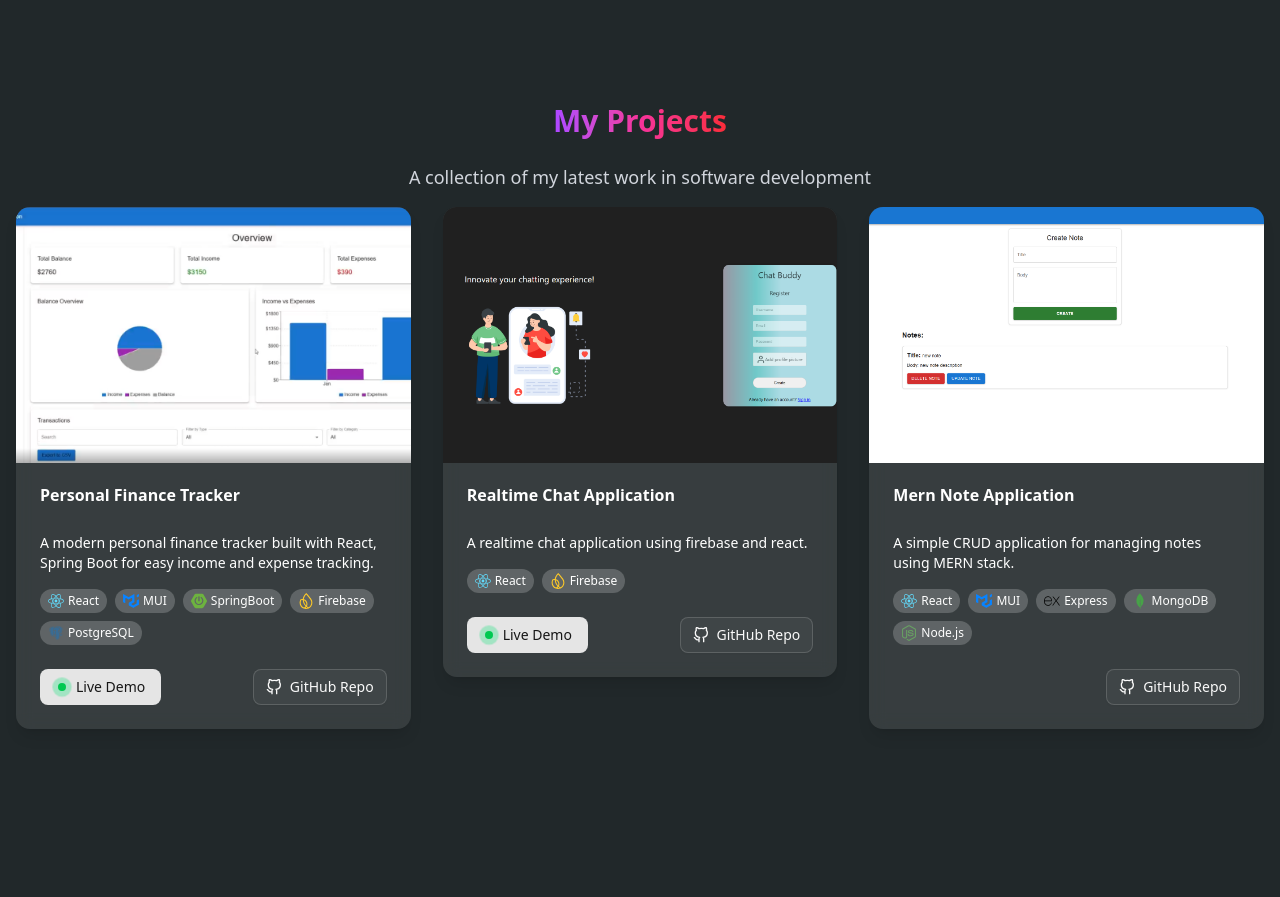
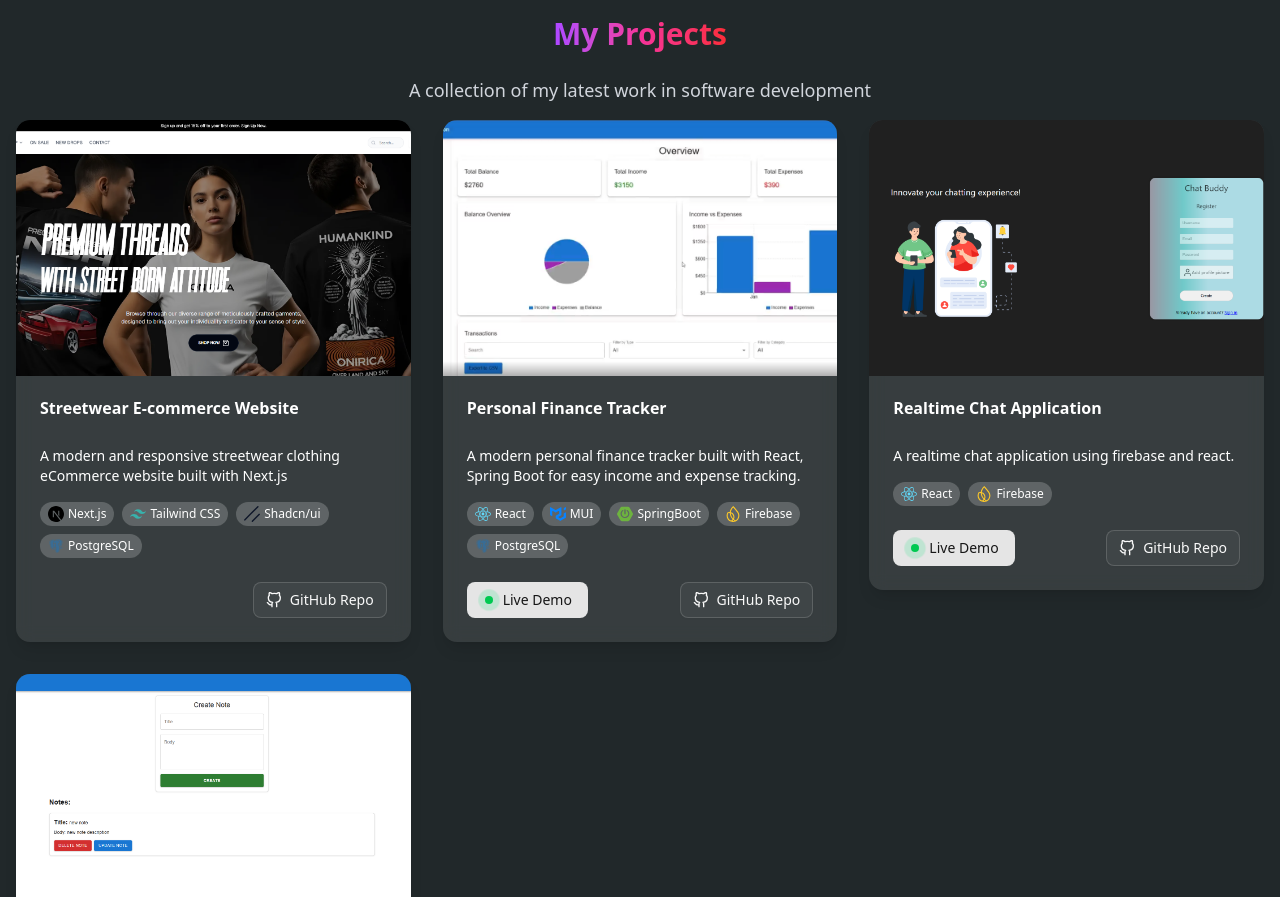
Before and after one commit to MadurangaLakshan/Portfolio, a Next.js app: page / in a window 1280 px wide. Shown: the part 1680-2577 px from the top of the page. Built offline with nearby package versions, Linux system fonts and the light colour scheme; no server answers.

Commit message:
Added a new project

```diff
--- a/src/app/globals.css
+++ b/src/app/globals.css
@@ -81,6 +81,8 @@ html {
   --radius-md: calc(var(--radius) - 2px);
   --radius-lg: var(--radius);
   --radius-xl: calc(var(--radius) + 4px);
+  --font-geist-sans: var(--font-geist-sans);
+  --font-geist-mono: var(--font-geist-mono);
 }
 
 Hide the dat.gui panel .dg.main {
--- a/src/components/sections/about.tsx
+++ b/src/components/sections/about.tsx
@@ -6,8 +6,6 @@ import { motion } from "framer-motion";
 const about = () => {
   return (
     <section id="about" className="relative">
-      {/* <div className="absolute inset-0 bg-gradient-to-r from-purple-600/50 to-blue-500/50"></div> */}
-
       <main className=" relative flex min-h-screen flex-col md:flex-row items-center justify-center overflow-hidden text-white pt-12 sm:pt-0 gap-24 lg:gap-20 2xl:gap-48">
         <motion.section
           id="home"
--- a/src/components/sections/hero.tsx
+++ b/src/components/sections/hero.tsx
@@ -37,7 +37,7 @@ const Hero = () => {
               animate={{ opacity: 1, x: 0 }}
               transition={{ duration: 0.8, ease: "easeOut" }}
             >
-              <h1 className="text-4xl font-bold leading-tight sm:text-5xl lg:text-6xl">
+              <h1 className="text-4xl font-bold leading-tight sm:text-5xl lg:text-6xl ">
                 Hey, I’m{" "}
                 <span className="bg-gradient-to-r from-purple-500 via-pink-500 to-red-500 bg-clip-text text-transparent">
                   Maduranga
@@ -56,7 +56,7 @@ const Hero = () => {
             animate={{ opacity: 1, y: 0 }}
             transition={{ duration: 0.8, ease: "easeOut" }}
           >
-            <p className="mt-8 max-w-xl text-lg lg:text-2xl text-gray-300 text-center">
+            <p className="mt-8 max-w-xl text-lg lg:text-2xl text-gray-300 text-center ">
               Passionate about building intuitive software that blends
               creativity and functionality to deliver seamless user experiences.
             </p>
--- a/src/components/sections/projects.tsx
+++ b/src/components/sections/projects.tsx
@@ -23,6 +23,7 @@ import {
   SiFirebase,
   SiSpringboot,
   SiMui,
+  SiShadcnui,
 } from "react-icons/si";
 import { IconType } from "react-icons";
 import { motion } from "framer-motion";
@@ -42,6 +43,7 @@ const techIcons: { [key: string]: IconType } = {
   SpringBoot: SiSpringboot,
   MUI: SiMui,
   PostgreSQL: BiLogoPostgresql,
+  "Shadcn/ui": SiShadcnui,
 };
 
 const techColors: { [key: string]: string } = {
@@ -58,6 +60,7 @@ const techColors: { [key: string]: string } = {
   SpringBoot: "#6DB33F",
   MUI: "#0883ff",
   PostgreSQL: "#396c94",
+  "Shadcn/ui": "#0f172a", // Assuming Shadcn has a dark theme
 };
 
 type Project = {
@@ -71,6 +74,15 @@ type Project = {
 
 const Projects: React.FC = () => {
   const projects: Project[] = [
+    {
+      title: "Streetwear E-commerce Website",
+      description:
+        "A modern and responsive streetwear clothing eCommerce website built with Next.js",
+
+      repo: "https://github.com/MadurangaLakshan/NextJs-Streetwear-Ecommerce-Website",
+      image: "/proj4.png",
+      technologies: ["Next.js", "Tailwind CSS", "Shadcn/ui", "PostgreSQL"],
+    },
     {
       title: "Personal Finance Tracker",
       description:
```
Also changed, not shown: public/proj4.png (added).
